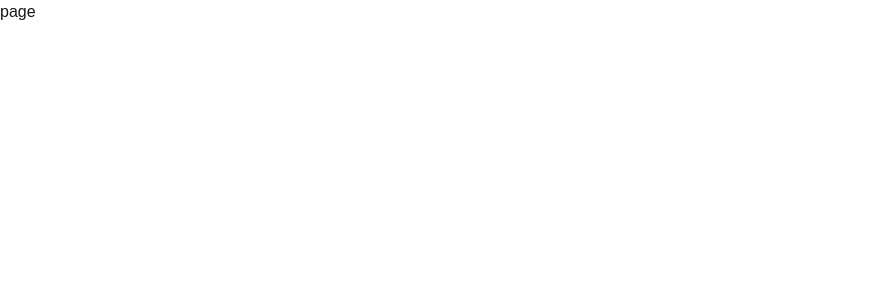
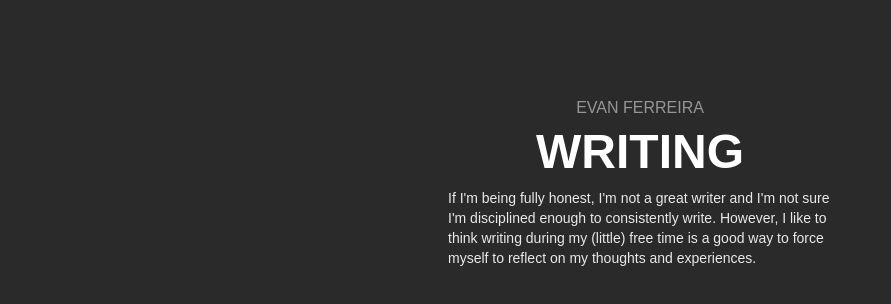
Before and after one commit to Evan-Ferreira/personal-website-2.0, a Next.js app: page /writing in a window 1280 px wide. Shown: the top 304 px of the page, without its empty margins (0-891 px from the left). Built offline with nearby package versions, Linux system fonts and the light colour scheme.

Commit message:
feat: boilerplate for writing page

```diff
--- a/src/app/writing/page.tsx
+++ b/src/app/writing/page.tsx
@@ -1,7 +1,23 @@
 import React from 'react';
 
 const page = () => {
-    return <div>page</div>;
+    return (
+        <div className="flex flex-col items-center min-h-screen pb-16 pt-24 px-48 gap-16 bg-[#2A2A2A]">
+            <div className="flex flex-col w-96 items-center">
+                <h3 className="text-[#969696] text-md">EVAN FERREIRA</h3>
+                <h1 className="text-white text-5xl font-bold  mt-2 mb-3">
+                    WRITING
+                </h1>
+                <p className="text-[#E9E9E9] text-sm">
+                    If I'm being fully honest, I'm not a great writer and I'm
+                    not sure I'm disciplined enough to consistently write.
+                    However, I like to think writing during my (little) free
+                    time is a good way to force myself to reflect on my thoughts
+                    and experiences.
+                </p>
+            </div>
+        </div>
+    );
 };
 
 export default page;
```
